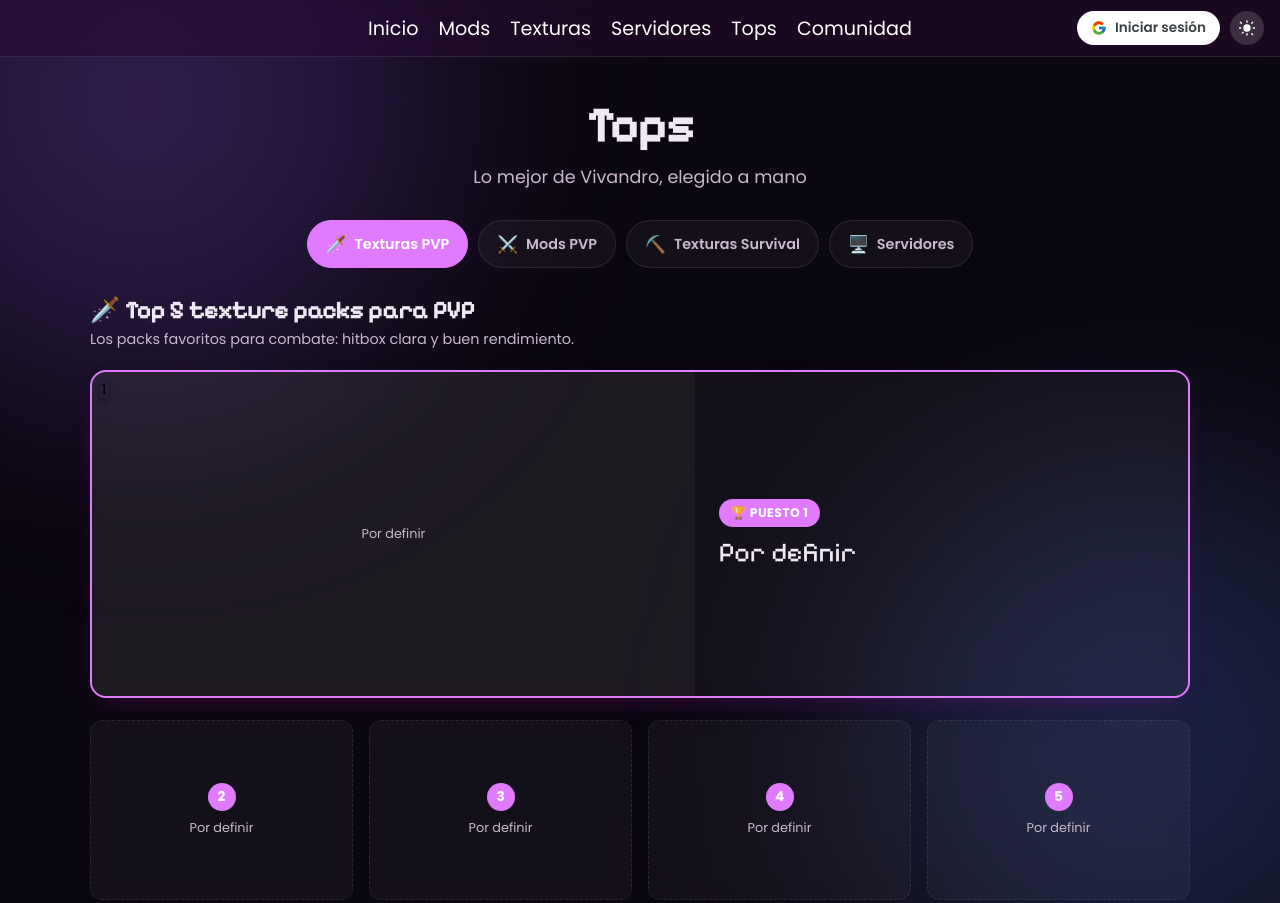
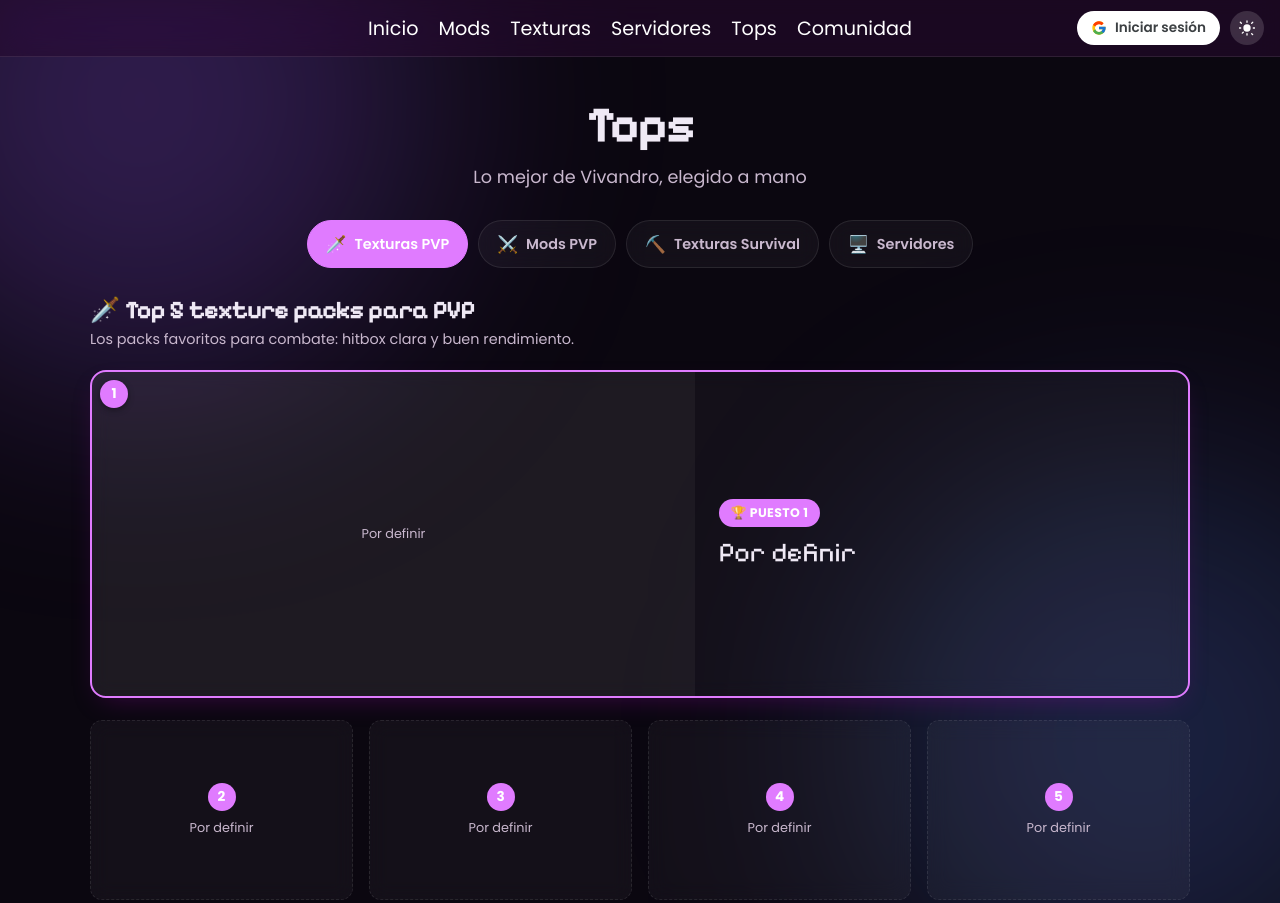
Before and after one commit to Cristobal-aceiton/Vivandro-cl, a website: page tops.html in a window 1280 px wide. Shown: the top 903 px of the page. Drawn offline with nearby package versions, Linux system fonts and the light colour scheme; no server answers.

Commit message:
tops: agrega skeleton de carga y corrige fuente/color del puesto 1

```diff
--- a/tops.html
+++ b/tops.html
@@ -328,7 +328,8 @@
             border-color: var(--acento);
         }
 
-        .top-slot .top-slot-numero {
+        .top-slot .top-slot-numero,
+        .top-destacado .top-slot-numero {
             width: 28px;
             height: 28px;
             border-radius: 50%;
@@ -339,6 +340,7 @@
             justify-content: center;
             font-weight: 700;
             font-size: 0.85rem;
+            font-family: "Poppins", sans-serif;
         }
 
         .top-slot .top-slot-texto,
```
